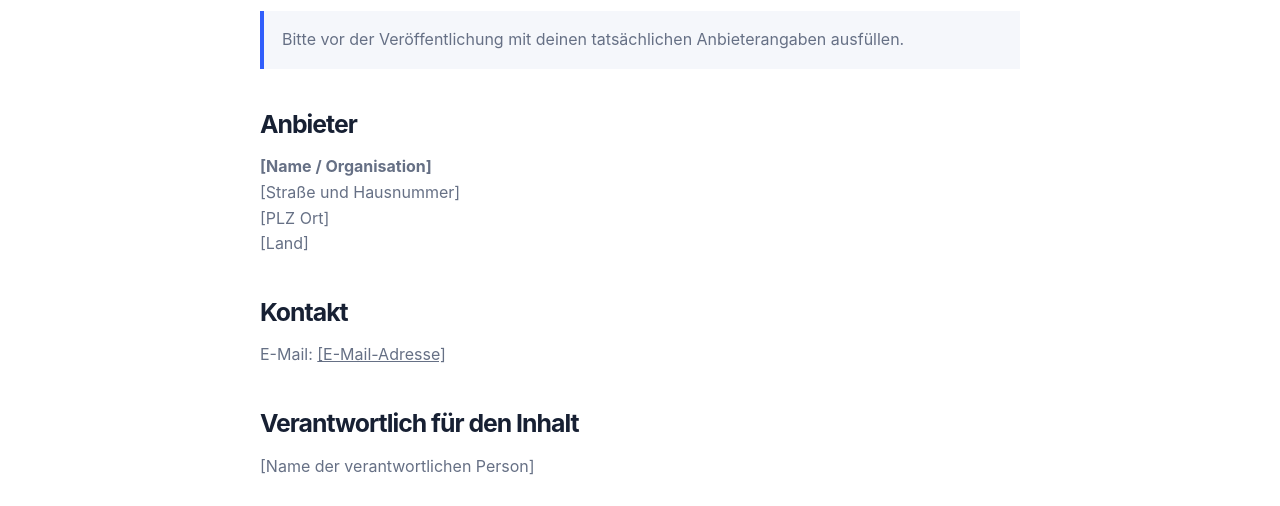
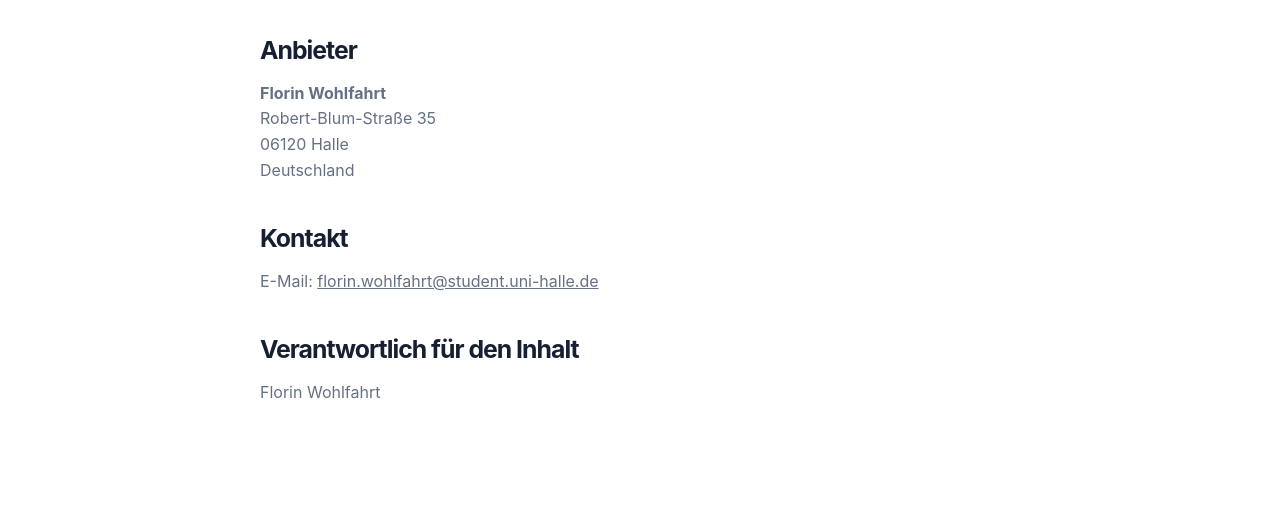
Before and after one commit to wohlfahrt-florin/StudIPSync, a plain HTML site: page site/impressum.html in a window 1280 px wide. Shown: the part 294-800 px from the top of the page. Drawn offline with Linux system fonts and the light colour scheme.

Commit message:
Impressum & Datenschutzerklärung

```diff
--- a/site/impressum.html
+++ b/site/impressum.html
@@ -11,13 +11,12 @@
   <main class="section"><div class="container legal-content">
     <p class="eyebrow">StudIPSync</p>
     <h1>Impressum</h1>
-    <p class="notice">Bitte vor der Veröffentlichung mit deinen tatsächlichen Anbieterangaben ausfüllen.</p>
     <h2>Anbieter</h2>
-    <p><strong>[Name / Organisation]</strong><br>[Straße und Hausnummer]<br>[PLZ Ort]<br>[Land]</p>
+    <p><strong>Florin Wohlfahrt</strong><br>Robert-Blum-Straße 35<br>06120 Halle<br>Deutschland</p>
     <h2>Kontakt</h2>
-    <p>E-Mail: <a href="mailto:[E-Mail-Adresse]">[E-Mail-Adresse]</a></p>
+    <p>E-Mail: <a href="mailto:florin.wohlfahrt@student.uni-halle.de">florin.wohlfahrt@student.uni-halle.de</a></p>
     <h2>Verantwortlich für den Inhalt</h2>
-    <p>[Name der verantwortlichen Person]</p>
+    <p>Florin Wohlfahrt</p>
   </div></main>
   <footer class="site-footer"><div class="container footer-inner"><span>© 2026 StudIPSync</span><a href="/datenschutz.html">Datenschutz</a></div></footer>
 </body>
```
Also changed, not shown: site/datenschutz.html (+1 -2 lines).
